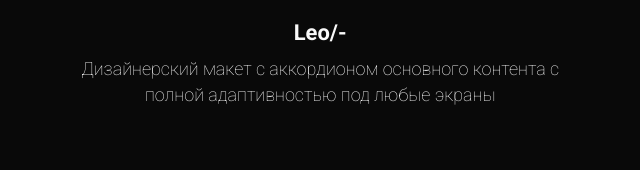
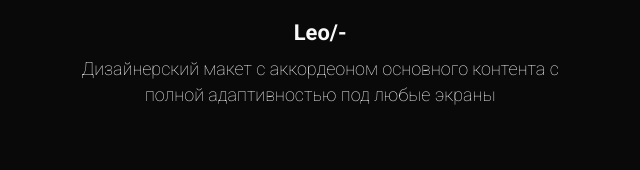
Before and after one commit to lpr101/portfolio, a plain HTML site: page index.html in a window 1280 px wide. Both pictures are taken after a click on the link "Портфолио". Shown: the part 825-995 px from the top of the page, 639-1279 px from the left. Drawn offline with nearby package versions, Linux system fonts and the light colour scheme; files that its build step writes are made by us from their sources; files whose address does not match are found by name.

Commit message:
Add files via upload

```diff
--- a/index.html
+++ b/index.html
@@ -37,7 +37,7 @@
                     <div class="portfolio__item">
                         <a class="portfolio__img portfolio__img_4" href="project4/index.html" target="_blank"></a>
                         <h3 class="portfolio__title"><a href="project4/index.html" target="_blank" class="portfolio__link">Leo/-</a></h3>
-                        <p class="section__desc">Дизайнерский макет с аккордионом основного контента с полной адаптивностью под любые экраны</p>
+                        <p class="section__desc">Дизайнерский макет с аккордеоном основного контента с полной адаптивностью под любые экраны</p>
                     </div>
                     <div class="portfolio__item">
                         <a class="portfolio__img portfolio__img_3" href="project3/index.html" target="_blank"></a>
```
